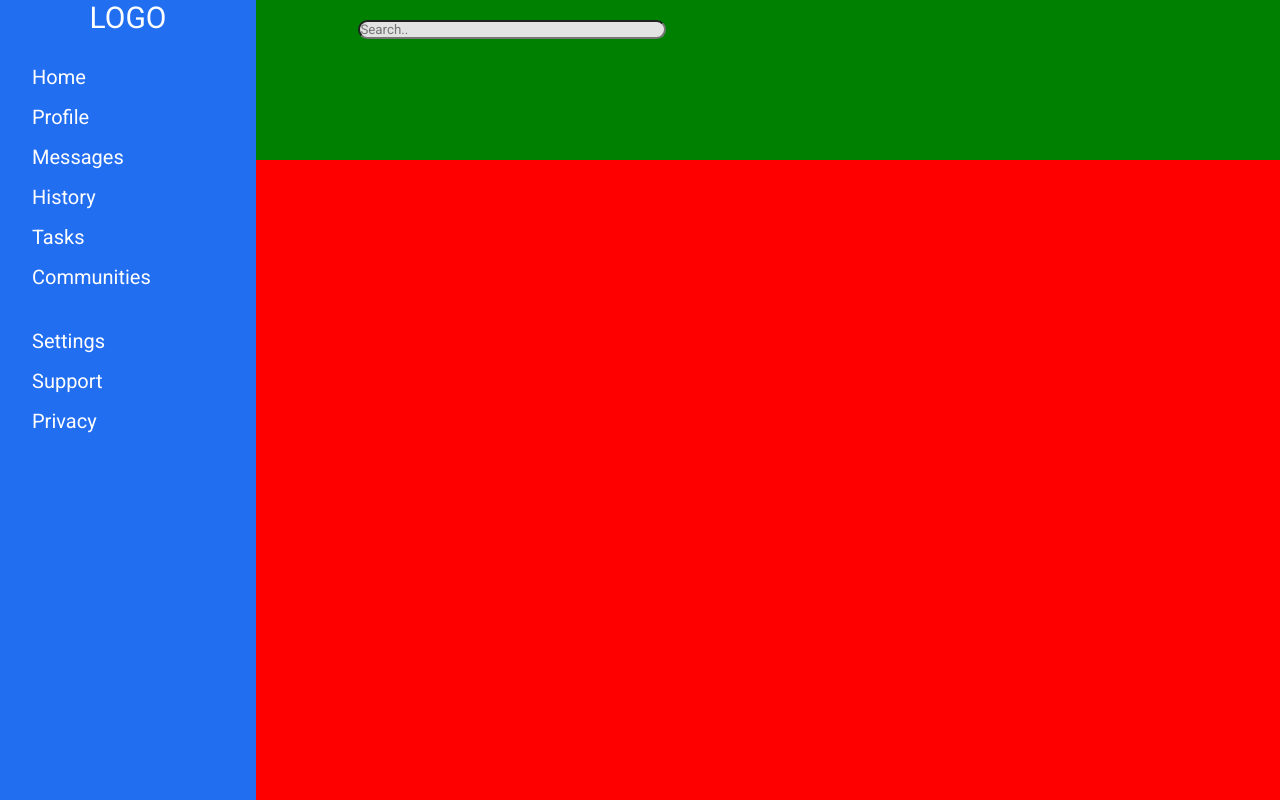
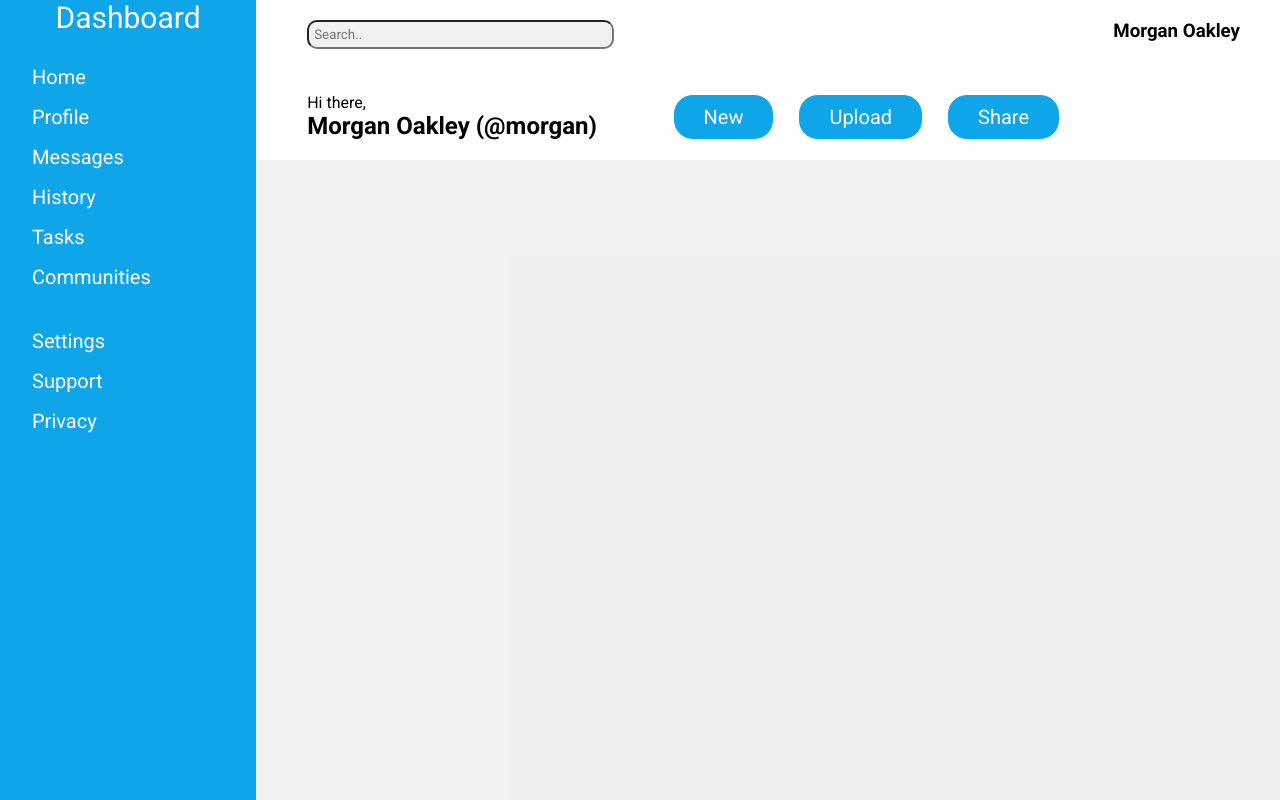
Before and after one commit to Jyddys/Admin_dashboard, a plain HTML site: page index.html in a window 1280 px wide. Drawn offline with Linux system fonts and the light colour scheme.

Commit message:
Dashboard has now new color theme. Header basics setup is ready.

```diff
--- a/index.html
+++ b/index.html
@@ -14,10 +14,22 @@
 
         <input type="text" class="searchTerm" placeholder="Search..">
       </div>
+      <div class="greeting">
+        <p>Hi there,</p>
+        <h2>Morgan Oakley (@morgan)</h2>
+      </div>
+      <div class="avatar">
+        <h3>Morgan Oakley</h3>
+      </div>
+      <div class="buttons">
+        <button>New</button>
+        <button>Upload</button>
+        <button>Share</button>
+      </div>
     </div>
     <div class="sidebar">
 
-      <div class="logo">LOGO</div>
+      <div class="logo">Dashboard</div>
 
       <div class="top">
         <ul>
--- a/styles.css
+++ b/styles.css
@@ -21,30 +21,63 @@ ul {
 
 /* Header start */
 .header {
-  background-color: green;
+  background-color: white;
   grid-column: 2 ;
+  position: relative;
 }
 /* Search bar */
 
-.search {
-  position: relative;
-}
 .searchTerm {
   position: absolute;
-  left: 10%;
+  left: 5%;
+  padding: 5px;
   margin-top: 20px;
   width: 30%;
-  background-color: rgb(227, 227, 227);
+  background-color: rgba(205, 205, 205, 0.29);
   border-radius: 10px;
 }
 
+/* Greeting */
 
+.greeting {
+ width: 300px;
+ position: absolute;
+ left: 5%;
+ bottom: 20px;
+
+
+
+}
+/* Avatar */
+
+.avatar {
+  position: absolute;
+  right: 0;
+  margin-top: 20px;
+  margin-right: 40px;
+}
+
+.buttons {
+  position: absolute;
+  right: 200px;
+  bottom: 20px;
+}
+
+.buttons button {
+  background-color: #0ea5e9;
+  color: white;
+  font-size: 20px;
+  padding: 10px 30px;
+  border-radius: 20px;
+  border: 1px solid;
+  margin-right: 20px;
+}
 
 /* Header end */
 
 /* Sidebar start */
 .sidebar {
-  background-color: rgb(34, 110, 241);
+  background-color: #0ea5e9;
   grid-column-start: 1;
   grid-row: 1 / 4;
 }
@@ -76,7 +109,7 @@ ul {
 }
 
 li:hover {
-  color: yellow;
+  color: black;
 }
 
 
@@ -85,6 +118,6 @@ li:hover {
 
 /* Main start */
 .main {
-  background-color: red;
+  background-color: rgba(205, 205, 205, 0.29);
 }
 /* Main end */
```
